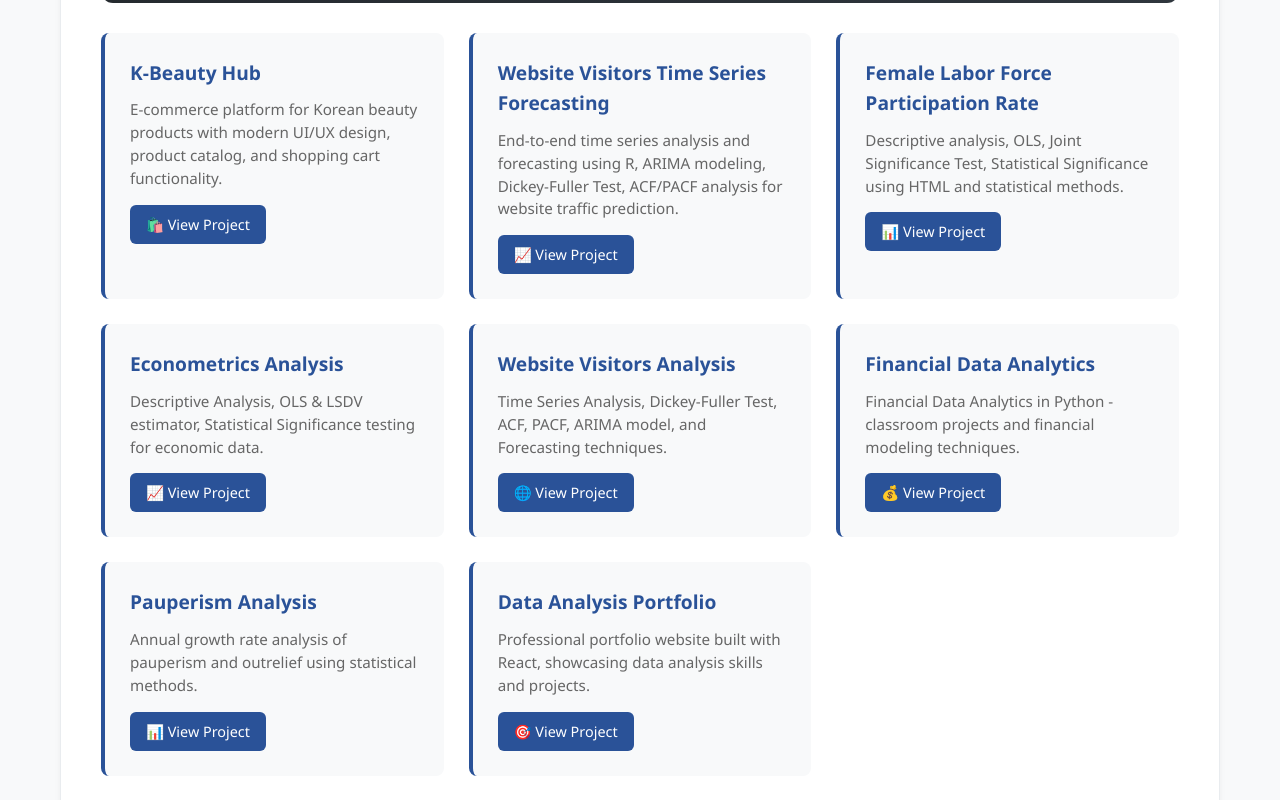
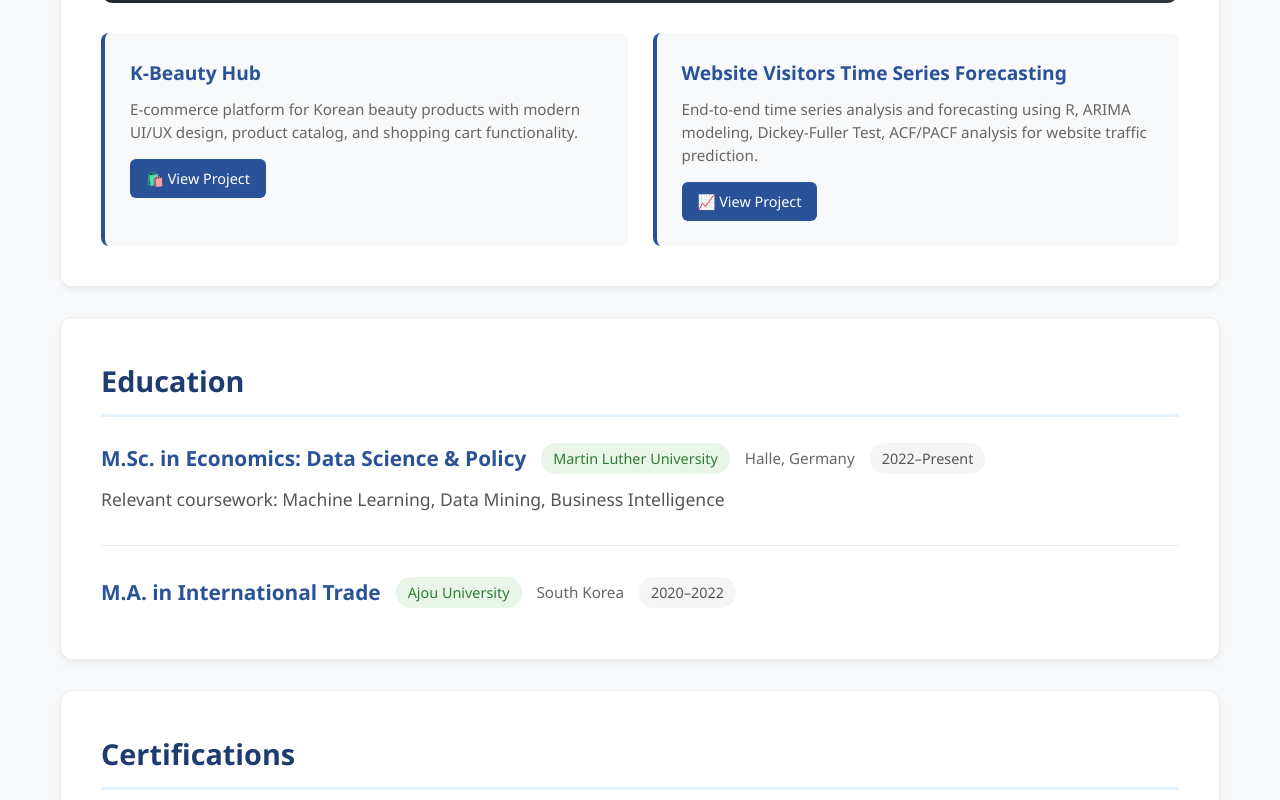
Before and after one commit to Monaim-knight/Portfolio-, a React (Create React App) app: page / in a window 1280 px wide. Shown: the part 2120-2920 px from the top of the page. Built offline with nearby package versions, Linux system fonts and the light colour scheme.

Commit message:
Cleaned Portfolio

```diff
--- a/src/App.js
+++ b/src/App.js
@@ -122,60 +122,6 @@ function App() {
                   </a>
                 </div>
               </div>
-              <div className="project-item">
-                <h4>Female Labor Force Participation Rate</h4>
-                <p>Descriptive analysis, OLS, Joint Significance Test, Statistical Significance using HTML and statistical methods.</p>
-                <div className="project-links">
-                  <a href="https://github.com/Monaim-knight/Female-labor-force-participation-rate" target="_blank" rel="noopener noreferrer" className="project-link">
-                    📊 View Project
-                  </a>
-                </div>
-              </div>
-              <div className="project-item">
-                <h4>Econometrics Analysis</h4>
-                <p>Descriptive Analysis, OLS & LSDV estimator, Statistical Significance testing for economic data.</p>
-                <div className="project-links">
-                  <a href="https://github.com/Monaim-knight/Economatrics" target="_blank" rel="noopener noreferrer" className="project-link">
-                    📈 View Project
-                  </a>
-                </div>
-              </div>
-              <div className="project-item">
-                <h4>Website Visitors Analysis</h4>
-                <p>Time Series Analysis, Dickey-Fuller Test, ACF, PACF, ARIMA model, and Forecasting techniques.</p>
-                <div className="project-links">
-                  <a href="https://github.com/Monaim-knight/Website-Visitors" target="_blank" rel="noopener noreferrer" className="project-link">
-                    🌐 View Project
-                  </a>
-                </div>
-              </div>
-              <div className="project-item">
-                <h4>Financial Data Analytics</h4>
-                <p>Financial Data Analytics in Python - classroom projects and financial modeling techniques.</p>
-                <div className="project-links">
-                  <a href="https://github.com/Monaim-knight/classroom_Monaim" target="_blank" rel="noopener noreferrer" className="project-link">
-                    💰 View Project
-                  </a>
-                </div>
-              </div>
-              <div className="project-item">
-                <h4>Pauperism Analysis</h4>
-                <p>Annual growth rate analysis of pauperism and outrelief using statistical methods.</p>
-                <div className="project-links">
-                  <a href="https://github.com/Monaim-knight/Pauperism-" target="_blank" rel="noopener noreferrer" className="project-link">
-                    📊 View Project
-                  </a>
-                </div>
-              </div>
-              <div className="project-item">
-                <h4>Data Analysis Portfolio</h4>
-                <p>Professional portfolio website built with React, showcasing data analysis skills and projects.</p>
-                <div className="project-links">
-                  <a href="https://github.com/Monaim-knight/portfolio" target="_blank" rel="noopener noreferrer" className="project-link">
-                    🎯 View Project
-                  </a>
-                </div>
-              </div>
             </div>
           </section>
 
```
